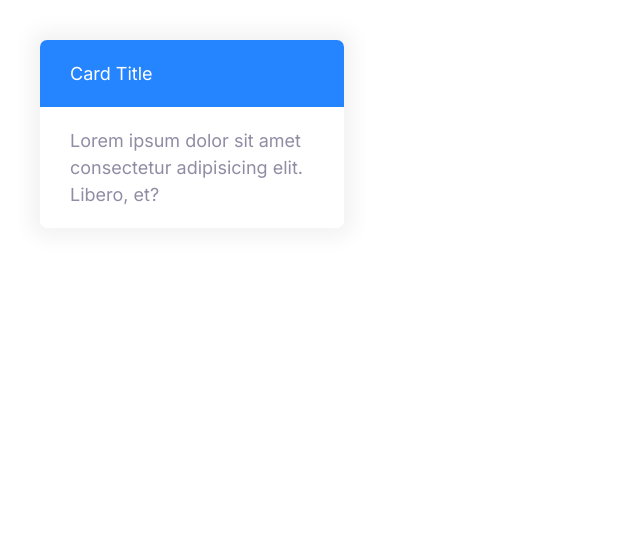
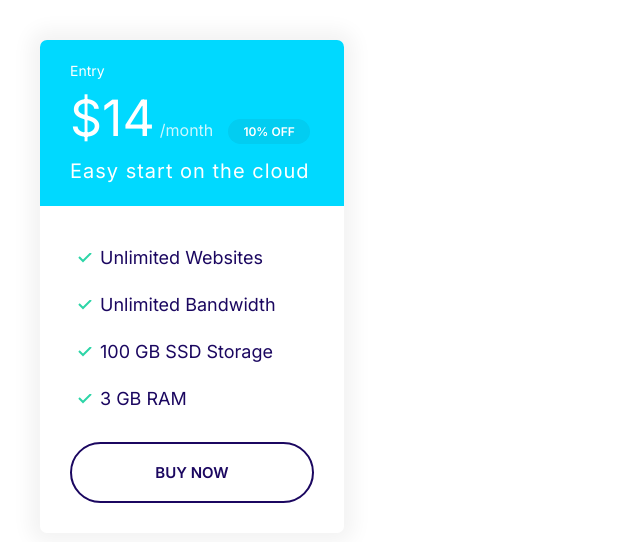
Before and after one commit to cperezba/Moshify, a plain HTML site: page index.html in a window 1280 px wide. Shown: the whole page, without its empty margins (0-640 px from the left). Drawn offline with Linux system fonts and the light colour scheme.

Commit message:
Update: Plan block element template was completed

```diff
--- a/css/style.css
+++ b/css/style.css
@@ -124,7 +124,8 @@ a {
 }
 
 .badge--small {
-    font-size: 1.6rem
+    font-size: 1.6rem;
+    padding: 0.5rem 1.5rem;
 }
 
 @media screen and (min-width: 1024px) {
@@ -322,3 +323,54 @@ a {
     background: var(--color-secondary);
     color: #fff;
 }
+
+
+
+/* Plans */
+.plan__name {
+    color: #fff;
+    margin: 0;
+    font-weight: 500;
+    font-size: 2.4rem;
+}
+
+.plan__price {
+    font-size: 6rem;
+}
+
+.plan__billing-cycle {
+    font-size: 2.4rem;
+    font-weight: 300;
+    opacity: 0.8;
+    margin-right: 1rem;
+}
+
+.plan__description {
+    font-size: 2rem;
+    font-weight: 300;
+    letter-spacing: 1px;
+    display: block;
+}
+
+.plan .list__item {
+    margin-bottom: 2rem;
+}
+
+.card--secondary .badge--secondary {
+    background: #02cdf1;
+}
+
+
+@media screen and (min-width: 1024px) {
+    .plan__name {
+        font-size: 1.4rem;
+    }
+
+    .plan__price {
+        font-size: 5rem;
+    }
+
+    .plan__billing-cycle {
+        font-size: 1.6rem;
+    }
+}
--- a/index.html
+++ b/index.html
@@ -19,15 +19,31 @@
   </head>
 
   <body>
+
     <div style="width: 30%; padding: 4rem">
-      <div class="card card--primary">
-        <header class="card__header">Card Title</header>
-        <div class="card__body">
-          Lorem ipsum dolor sit amet consectetur adipisicing elit. Libero, et?
+      <div class="plan">
+        <div class="card card--secondary">
+          <header class="card__header">
+            <h3 class="plan__name">Entry</h3>
+            <span class="plan__price">$14</span>
+            <span class="plan__billing-cycle">/month</span>
+            <span class="badge badge--secondary badge--small">10% OFF</span>
+            <span class="plan__description">Easy start on the cloud</span>
+          </header>
+          <div class="card__body">
+            <ul class="list list--tick">
+              <li class="list__item">Unlimited Websites</li>
+              <li class="list__item">Unlimited Bandwidth</li>
+              <li class="list__item">100 GB SSD Storage</li>
+              <li class="list__item">3 GB RAM</li>
+            </ul>
+            <button class="btn btn--outline btn--block">Buy Now</button>
+          </div>
         </div>
+      </div>
     </div>
 
 
-    </div>
+
   </body>
 </html>
```
Also changed, not shown: components/card.html (added, +6 -0 lines).
